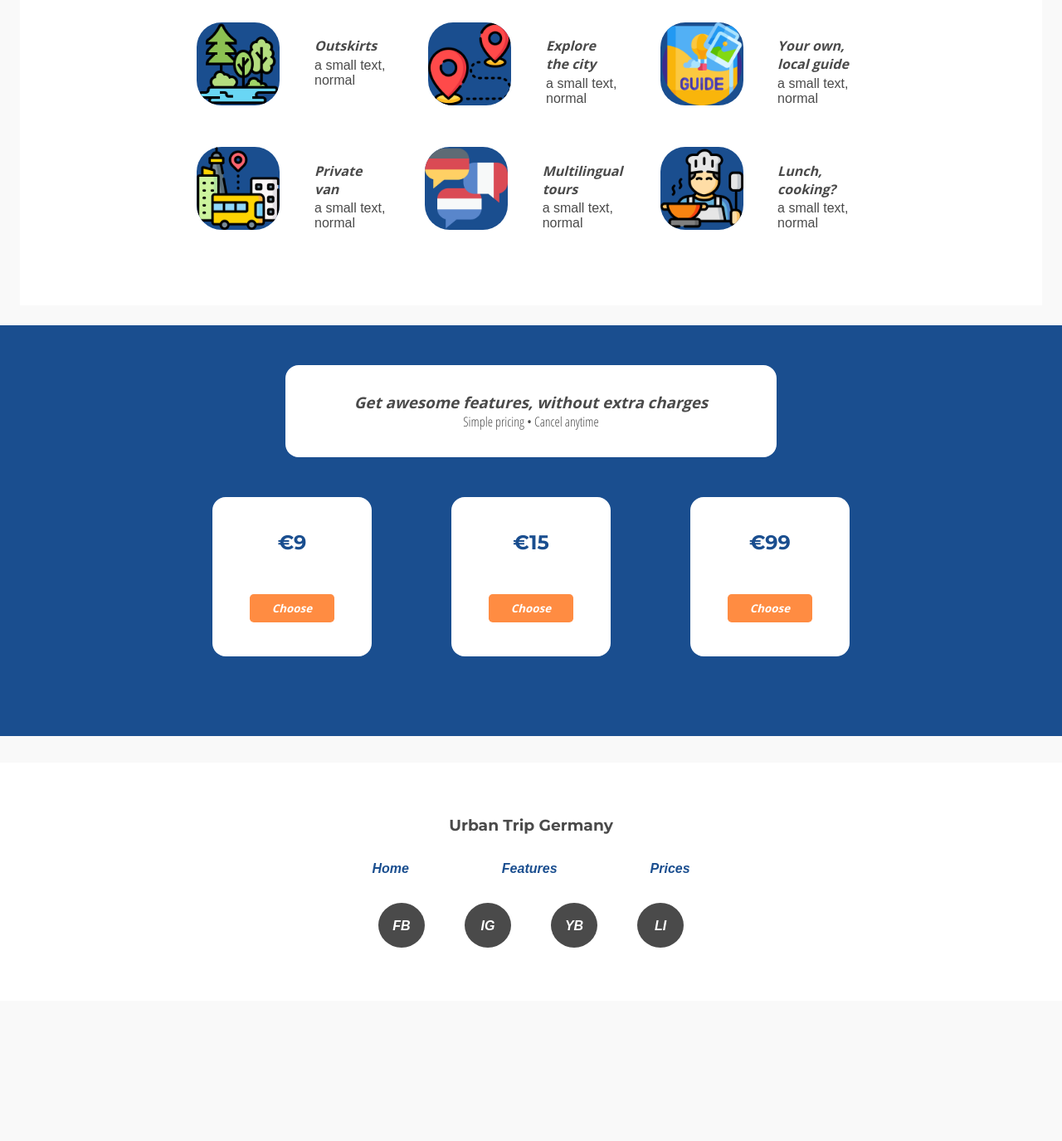
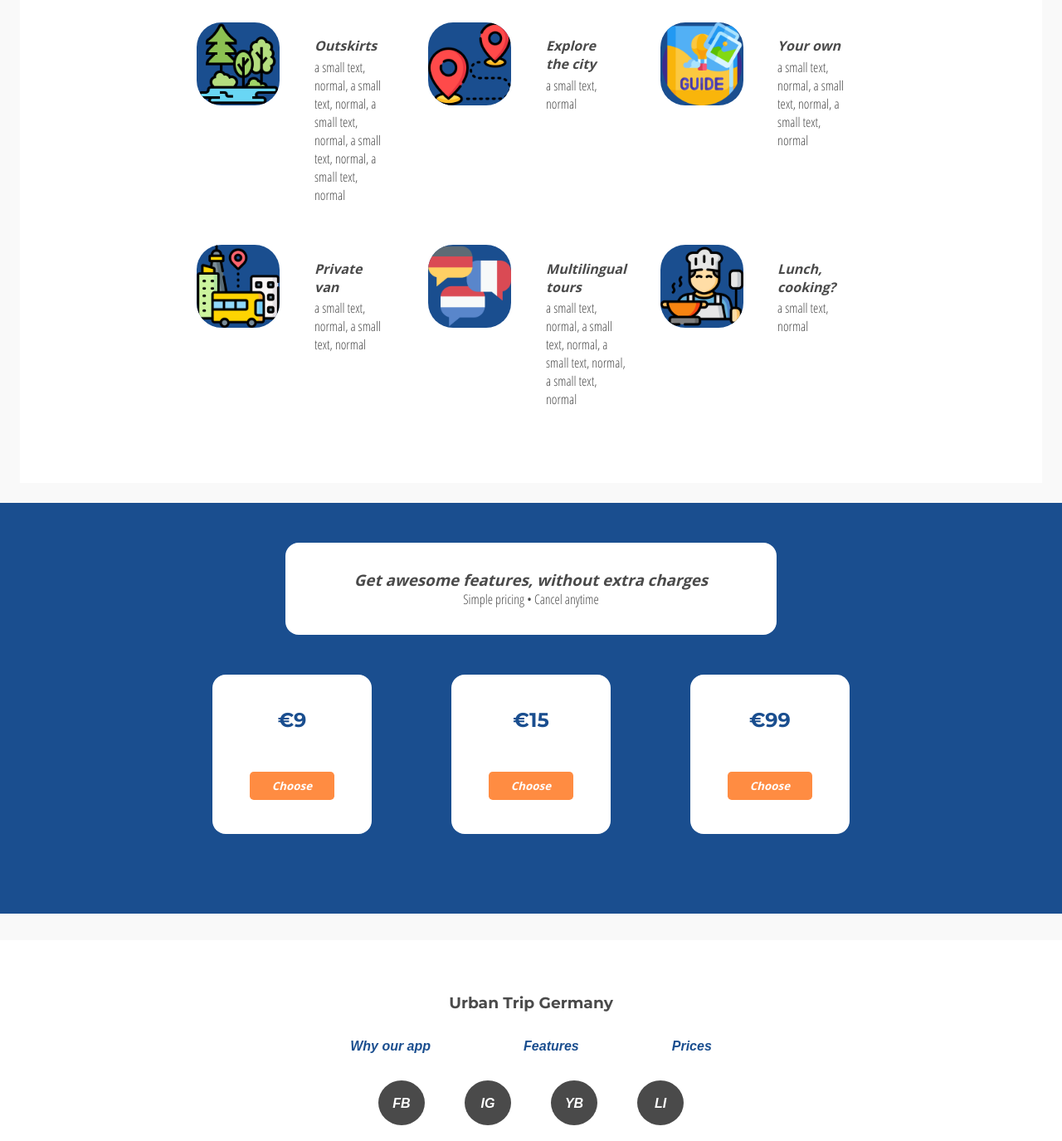
Before and after one commit to ifoca/wbs-adventure-project, a plain HTML site: page index.html in a window 1280 px wide. Shown: the part 1060-2435 px from the top of the page at 83% size. Before the commit the page ends 2298 px from the top, so only its background shows below. Drawn offline with nearby package versions, Linux system fonts and the light colour scheme.

Commit message:
fix styles

```diff
--- a/index.html
+++ b/index.html
@@ -49,7 +49,7 @@
       </div>
       <!-- End of Video Section -->
       <!-- 3. Awesome App Features -->
-  <div class="features">
+      <div class="features" id="features">
         <h2>Awesome app features</h2>
         <div class="feature-grid">
           <div class="feature-item">
@@ -70,14 +70,17 @@
         </div>
       </div>
       <!-- End of Awesome App Features -->
-      <section class="benefits-container">
+      <section class="benefits-container" id="benefits">
         <h2>Why you should choose our app</h2>
         <div class="benefits">
           <div class="benefits-item">
             <img src="./static/landscape.png" />
             <div class="item-text">
               <h4>Outskirts</h4>
-              <p>a small text, normal</p>
+              <p>
+                a small text, normal, a small text, normal, a small text,
+                normal, a small text, normal, a small text, normal
+              </p>
             </div>
           </div>
           <div class="benefits-item">
@@ -90,22 +93,27 @@
           <div class="benefits-item">
             <img src="./static/travel-guide.png" />
             <div class="item-text">
-              <h4>Your own, local guide</h4>
-              <p>a small text, normal</p>
+              <h4>Your own</h4>
+              <p>
+                a small text, normal, a small text, normal, a small text, normal
+              </p>
             </div>
           </div>
           <div class="benefits-item">
             <img src="./static/city-tour.png" />
             <div class="item-text">
               <h4>Private van</h4>
-              <p>a small text, normal</p>
+              <p>a small text, normal, a small text, normal</p>
             </div>
           </div>
           <div class="benefits-item">
             <img src="./static/belgium.png" />
             <div class="item-text">
               <h4>Multilingual tours</h4>
-              <p>a small text, normal</p>
+              <p>
+                a small text, normal, a small text, normal, a small text,
+                normal, a small text, normal
+              </p>
             </div>
           </div>
           <div class="benefits-item">
@@ -117,7 +125,7 @@
           </div>
         </div>
       </section>
-      <section class="packages-container">
+      <section class="packages-container" id="packages">
         <div class="packages-header">
           <h3>Get awesome features, without extra charges</h3>
           <p>Simple pricing • Cancel anytime</p>
@@ -142,9 +150,9 @@
       <h3>Urban Trip Germany</h3>
       <div class="site-map">
         <ul class="site-map-list">
-          <li class="map-item">Home</li>
-          <li class="map-item">Features</li>
-          <li class="map-item">Prices</li>
+          <li class="map-item"><a href="#benefits">Why our app</a></li>
+          <li class="map-item"><a href="#features">Features</a></li>
+          <li class="map-item"><a href="#packages">Prices</a></li>
         </ul>
       </div>
       <div class="contacts-container">
--- a/style.css
+++ b/style.css
@@ -77,7 +77,7 @@ body {
 .benefits-item {
   width: 30%;
   display: flex;
-  justify-content: center;
+  justify-content: flex-start;
   gap: 0.5rem;
 }
 
@@ -102,10 +102,9 @@ body {
 }
 
 .item-text p {
-  /* font-style: italic;
-  font-weight: 700;
-  font-family: "Open Sans"; */
   padding: 0.1rem;
+  font-weight: 400;
+  font-family: "Open Sans Condensed";
 }
 
 .packages-container {
@@ -226,6 +225,11 @@ footer h3 {
   font-style: italic;
 }
 
+.contact-item {
+  text-decoration: none;
+  color: #ffffff;
+}
+
 .contact-item a {
   text-decoration: none;
   color: #ffffff;
@@ -235,6 +239,14 @@ footer h3 {
   background-color: #1a4e8f;
 }
 
+.map-item a {
+  text-decoration: none;
+  color: #1a4e8f;
+}
+
+.map-item a:hover {
+  color: #444;
+}
 /* Trusted Companies */
 .trusted-companies {
   margin-bottom: 60px;
```
Lines whose indentation alone changed are shown as unchanged.
